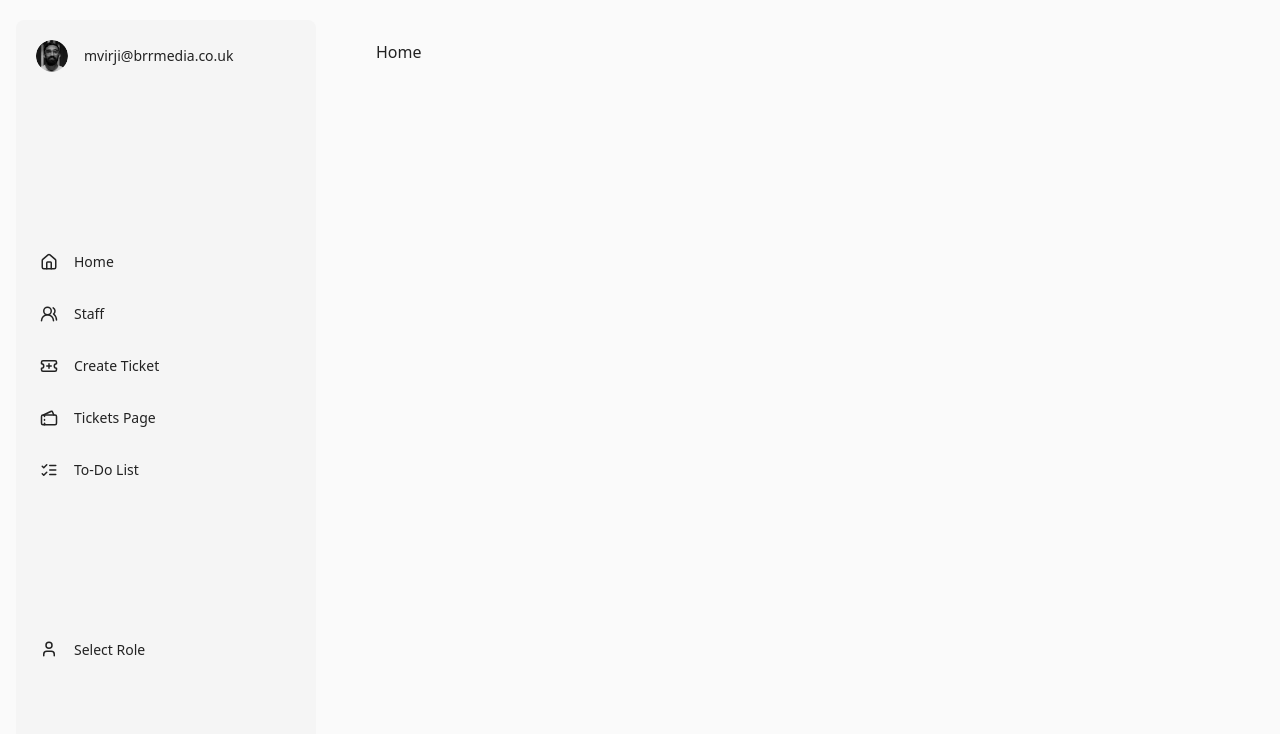
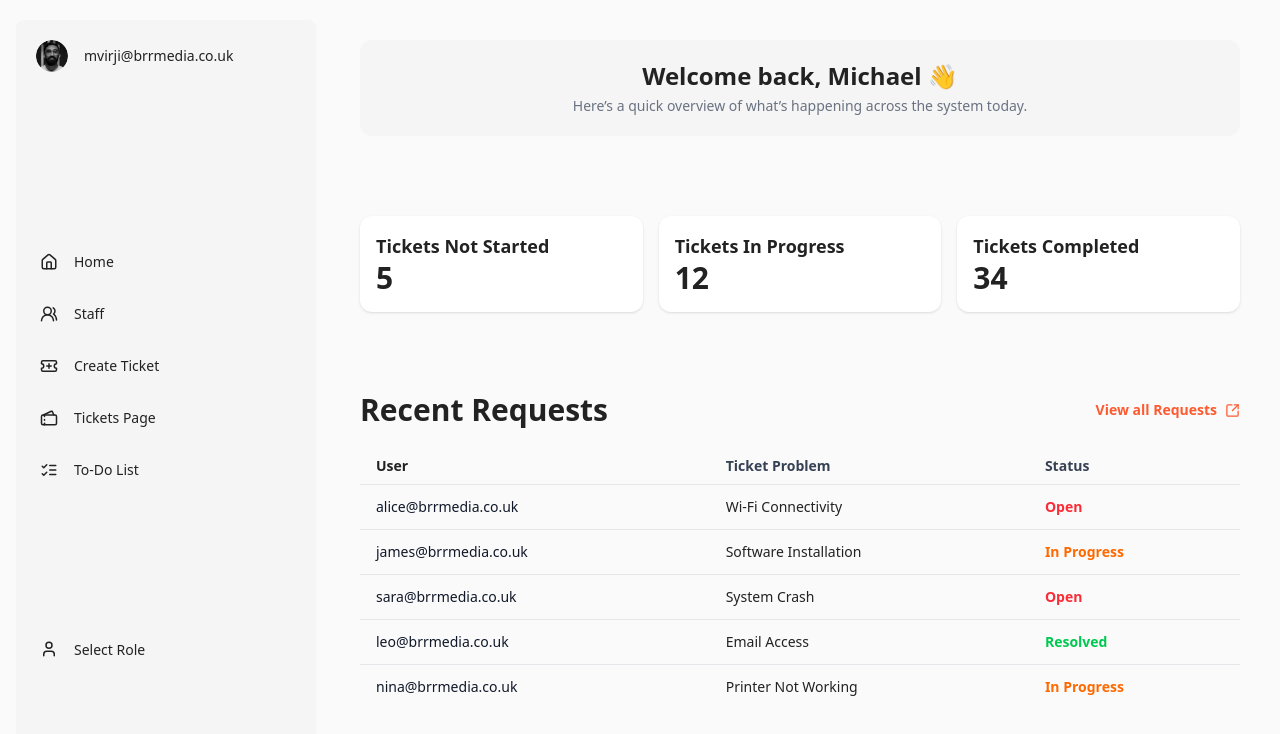
Before and after one commit to Michealebr/brr-media-takehome, a React (Vite) app: page / in a window 1280 px wide. Shown: the top 734 px of the page. Built offline with nearby package versions, Linux system fonts and the light colour scheme.

Commit message:
finished home page

```diff
--- a/src/App.tsx
+++ b/src/App.tsx
@@ -11,7 +11,7 @@ function App() {
     <>
       <div className="flex h-screen">
         <Navbar />
-        <main className="ml-84 flex-1 p-10">
+        <main className="ml-80 flex-1 p-10">
           <Routes>
             <Route path="/" element={<Home />}></Route>
           </Routes>
--- /dev/null
+++ b/src/components/HomeCardComponent.tsx
@@ -0,0 +1,17 @@
+import React from 'react'
+
+interface homeCardProps {
+    subheading: string;
+    number: string
+}
+
+const HomeCardComponent: React.FC<homeCardProps> = ({subheading, number}) => {
+  return (
+    <div className="bg-white rounded-xl shadow p-4">
+    <h2 className="text-lg font-semibold">{subheading}</h2>
+    <p className="text-3xl font-bold text-[var(--text-color)]">{number}</p>
+  </div>
+  )
+}
+
+export default HomeCardComponent
--- a/src/components/StaffCardComponent.tsx
+++ b/src/components/StaffCardComponent.tsx
@@ -33,7 +33,7 @@ const StaffCardComponent: React.FC<StaffProps> = ({ id, name, role, email, statu
   const statusColor = statusColorMap[status.toLowerCase()] || "bg-gray-400";
 
   return (
-    <div className="bg-[var(--secondary-color)] w-[300px]  rounded-xl px-5 py-3 text-sm relative" key={id}>
+    <div className="bg-[var(--secondary-color)] w-[300px]  rounded-xl px-5 py-3 text-sm relative shadow" key={id} >
       <div className=" flex pb-2  items-center">
         <div className="w-[60px]">
           <img className="h-[50px]" src={Mo} alt="staff profile picture" />
--- /dev/null
+++ b/src/components/TableCellComponent.tsx
@@ -0,0 +1,32 @@
+import React from 'react'
+
+interface TableProps {
+    id: number;
+    email: string;
+    issue:string;
+    status: string;
+}
+
+const TableCellComponent: React.FC <TableProps> = ({id, email, issue, status}) => {
+
+    const statusColorMap: { [key: string]: string } = {
+        resolved: "text-green-500",
+        inprogress: "text-orange-500",
+        open: "text-red-500",
+      };
+      // gets rid of spaces and upper case matches to the corresponding text color, if not found sets to gray
+      const statusKey = status.toLowerCase().replace(/\s+/g, "");
+      const statusColor = statusColorMap[statusKey] || "text-gray-400";
+
+  return (
+    <tr key={id}>
+      <td className="px-4 py-3">
+        <p className="font-medium text-gray-900">{email}</p>
+      </td>
+      <td className="px-4 py-3">{issue}</td>
+      <td className={`px-4 py-3 ${statusColor} font-semibold`}>{status}</td>
+    </tr>
+  )
+}
+
+export default TableCellComponent
--- /dev/null
+++ b/src/components/TableComponent.tsx
@@ -0,0 +1,73 @@
+import React from 'react'
+import TableCellComponent from './TableCellComponent'
+import ticketData from '../data/tickets.json'
+
+const TableComponent = () => {
+  return (
+    <table className="min-w-full divide-y divide-gray-200">
+  <thead className=" text-left">
+    <tr>
+      <th className="px-4 py-2 text-sm font-semibold ">User</th>
+      <th className="px-4 py-2 text-sm font-semibold text-gray-700">Ticket Problem</th>
+      <th className="px-4 py-2 text-sm font-semibold text-gray-700">Status</th>
+    </tr>
+  </thead>
+  <tbody className=" divide-y divide-gray-200 text-sm">
+
+ {ticketData.map((ticket) => (
+    <TableCellComponent
+    id={ticket.id}
+    email={ticket.user}
+    issue={ticket.issue}
+    status={ticket.status}
+
+    />
+ ))}
+
+
+   {/* <tr>
+      <td className="px-4 py-3">
+        <p className="font-medium text-gray-900">Alice Smith</p>
+        <p className="text-gray-500 text-xs">alice@brrmedia.co.uk</p>
+      </td>
+      <td className="px-4 py-3">Login issues on CMS</td>
+      <td className="px-4 py-3 text-yellow-600 font-semibold">In Progress</td>
+    </tr> */}
+    {/* <tr>
+      <td className="px-4 py-3">
+        <p className="font-medium text-gray-900">Mohamed Virji</p>
+        <p className="text-gray-500 text-xs">mvirji@brrmedia.co.uk</p>
+      </td>
+      <td className="px-4 py-3">Upload failing</td>
+      <td className="px-4 py-3 text-green-600 font-semibold">Resolved</td>
+    </tr>
+    <tr>
+      <td className="px-4 py-3">
+        <p className="font-medium text-gray-900">Jessica Lee</p>
+        <p className="text-gray-500 text-xs">jessica@brrmedia.co.uk</p>
+      </td>
+      <td className="px-4 py-3">Permissions error</td>
+      <td className="px-4 py-3 text-red-600 font-semibold">Open</td>
+    </tr>
+    <tr>
+      <td className="px-4 py-3">
+        <p className="font-medium text-gray-900">Tom Rivers</p>
+        <p className="text-gray-500 text-xs">tom@brrmedia.co.uk</p>
+      </td>
+      <td className="px-4 py-3">Cannot reset password</td>
+      <td className="px-4 py-3 text-yellow-600 font-semibold">In Progress</td>
+    </tr>
+    <tr>
+      <td className="px-4 py-3">
+        <p className="font-medium text-gray-900">Natalie Green</p>
+        <p className="text-gray-500 text-xs">natalie@brrmedia.co.uk</p>
+      </td>
+      <td className="px-4 py-3">Page not loading</td>
+      <td className="px-4 py-3 text-red-600 font-semibold">Open</td>
+    </tr> */}
+  </tbody>
+</table>
+  )
+}
+
+export default TableComponent
--- /dev/null
+++ b/src/data/tickets.json
@@ -0,0 +1,42 @@
+[
+    {
+      "id": 101,
+      "user": "alice@brrmedia.co.uk",
+      "issue": "Wi-Fi Connectivity",
+      "description": "My MacBook keeps dropping Wi-Fi.",
+      "status": "Open",
+      "created": "2024-03-28T09:00:00Z"
+    },
+    {
+      "id": 102,
+      "user": "james@brrmedia.co.uk",
+      "issue": "Software Installation",
+      "description": "Need help installing Adobe Premiere Pro.",
+      "status": "In Progress",
+      "created": "2024-04-01T11:15:00Z"
+    },
+    {
+      "id": 103,
+      "user": "sara@brrmedia.co.uk",
+      "issue": "System Crash",
+      "description": "Laptop crashes randomly while working.",
+      "status": "Open",
+      "created": "2024-04-03T14:22:00Z"
+    },
+    {
+      "id": 104,
+      "user": "leo@brrmedia.co.uk",
+      "issue": "Email Access",
+      "description": "Can't access company email on phone.",
+      "status": "Resolved",
+      "created": "2024-04-05T08:45:00Z"
+    },
+    {
+      "id": 105,
+      "user": "nina@brrmedia.co.uk",
+      "issue": "Printer Not Working",
+      "description": "Printer not responding to any print requests.",
+      "status": "In Progress",
+      "created": "2024-04-07T10:00:00Z"
+    }
+  ]
--- a/src/pages/Home.tsx
+++ b/src/pages/Home.tsx
@@ -1,9 +1,41 @@
-import React from 'react'
+import React from "react";
+import HomeCardComponent from "../components/HomeCardComponent";
+import { Link } from "react-router-dom";
+import Arrow from "../assets/arrow-right.svg"
+import LinkIcon from "../assets/square-arrow-out-up-right.svg"
+import TableComponent from "../components/TableComponent";
+
 
 const Home = () => {
   return (
-    <div className=''>Home</div>
-  )
-}
+    <div className="flex flex-col gap-20">
+      <div className="bg-[var(--secondary-color)] p-5 rounded-xl text-center ">
+        <h1 className="text-2xl font-bold mb-1">Welcome back, Michael 👋</h1>
+        <p className="text-sm text-gray-500 ">
+          Here’s a quick overview of what’s happening across the system today.
+        </p>
+      </div>
 
-export default Home
+      <div className="grid grid-cols-1 md:grid-cols-3 gap-4">
+        <HomeCardComponent subheading="Tickets Not Started" number="5" />
+        <HomeCardComponent subheading="Tickets In Progress" number="12" />
+        <HomeCardComponent subheading="Tickets Completed" number="34" />
+      </div>
+      <div className="">
+        <div className="text-3xl font-bold flex mb-5">
+          Recent Requests
+          <Link className="flex text-sm text-[var(--accent-color)] ml-auto align-center items-center" to={'/staff'}>
+          View all Requests
+          <img className="ml-2 h-[15px] " src={LinkIcon} alt="arrow" />
+
+          </Link>
+          </div>
+        {/* <div className=" border-b border-gray-300 p-1"></div> */}
+        <TableComponent />
+      </div>
+
+    </div>
+  );
+};
+
+export default Home;
```
Also changed, not shown: src/assets/arrow-right.svg (added), src/assets/square-arrow-out-up-right.svg (added).
